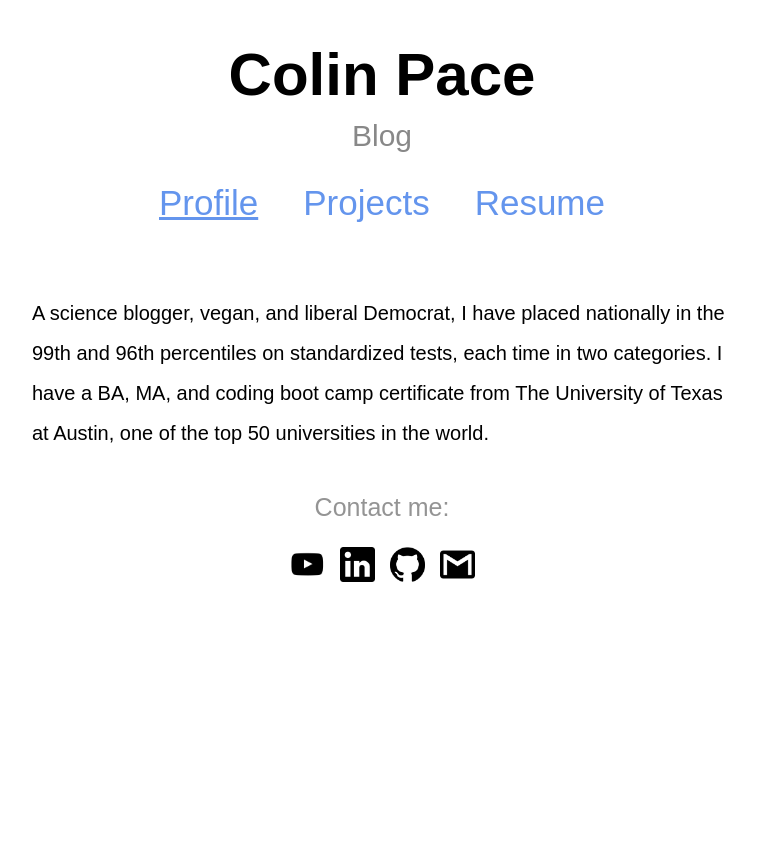
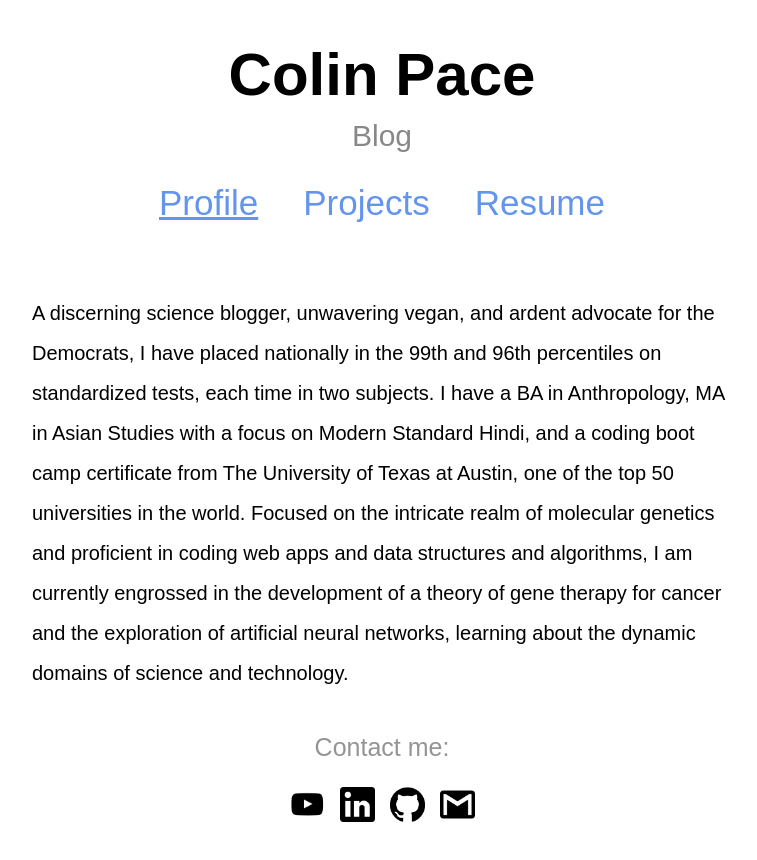
Before and after one commit to Colin-Pace/Portfolio, a React (Create React App) app: page / in a window 1280 px wide. Shown: the top 860 px of the page, without its empty margins (258-1015 px from the left). Before the commit the page ends 800 px from the top, so only its background shows below. Built offline with nearby package versions, Linux system fonts and the light colour scheme.

Commit message:
textual edits

```diff
--- a/src/Profile.js
+++ b/src/Profile.js
@@ -4,7 +4,7 @@ import './Profile.css';
 function Profile() {
   return (
     <div>
-      <p className = 'profileText'>A science blogger, vegan, and liberal Democrat, I have placed nationally in the 99th and 96th percentiles on standardized tests, each time in two categories. I have a BA, MA, and coding boot camp certificate from The University of Texas at Austin, one of the top 50 universities in the world.</p>
+      <p className = 'profileText'>A discerning science blogger, unwavering vegan, and ardent advocate for the Democrats, I have placed nationally in the 99th and 96th percentiles on standardized tests, each time in two subjects. I have a BA in Anthropology, MA in Asian Studies with a focus on Modern Standard Hindi, and a coding boot camp certificate from The University of Texas at Austin, one of the top 50 universities in the world. Focused on the intricate realm of molecular genetics and proficient in coding web apps and data structures and algorithms, I am currently engrossed in the development of a theory of gene therapy for cancer and the exploration of artificial neural networks, learning about the dynamic domains of science and technology.</p>
     </div>
   );
 }
```
